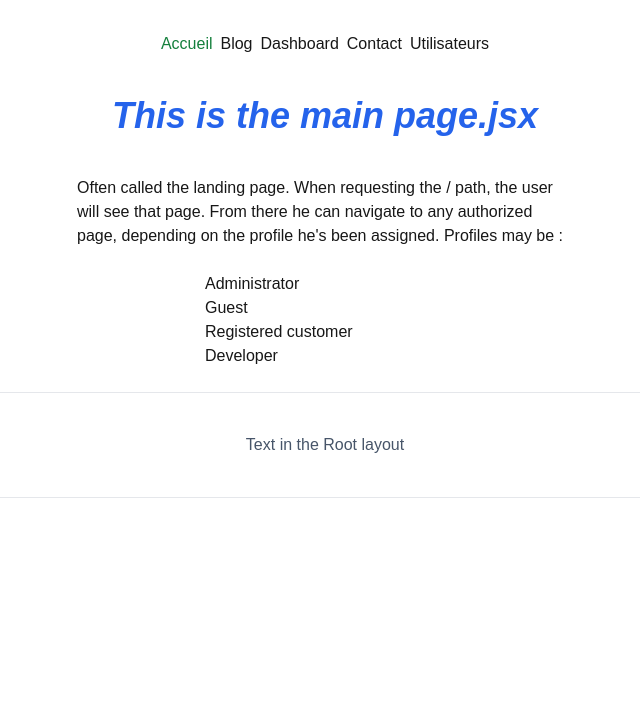
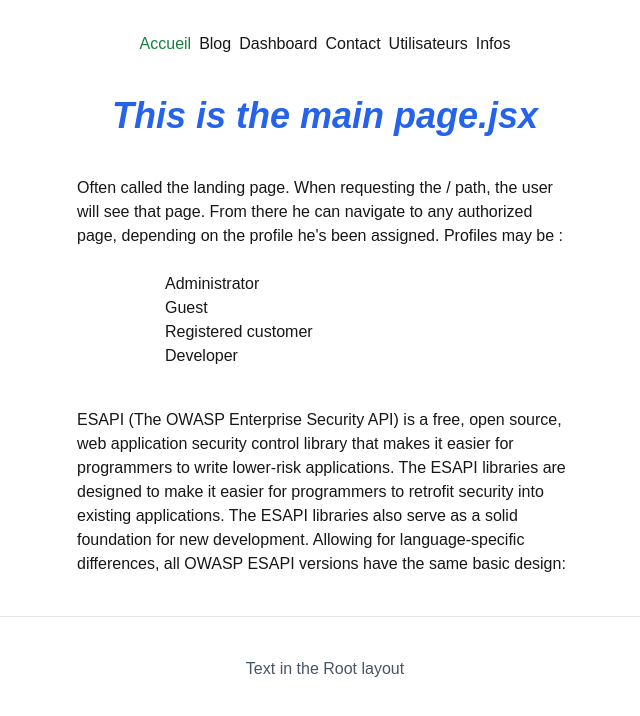
Before and after one commit to yves40/NEXTJS, a Next.js app in the folder 1.app-router/: page / in a window 1280 px wide. Shown: the top 716 px of the page, without its empty margins (315-955 px from the left). Built offline with nearby package versions, Linux system fonts and the light colour scheme.

Commit message:
Lesson : Groupement des routes : 1

```diff
--- a/1.app-router/src/app/(mainapp)/page.jsx
+++ b/1.app-router/src/app/(mainapp)/page.jsx
@@ -10,12 +10,16 @@ export default function Home() {
           will see that page.
           From there he can navigate to any authorized page, depending on the profile he's been assigned.
           Profiles may be :
+        </p>
         <ul className=" mx-32 my-6">
           <li>Administrator</li>
           <li>Guest</li>
           <li>Registered customer</li>
           <li>Developer</li>
         </ul>
+        <p className=" my-10 mx-10 border-blue-300">
+          ESAPI (The OWASP Enterprise Security API) is a free, open source, web application security control library that makes it easier for programmers to write lower-risk applications. The ESAPI libraries are designed to make it easier for programmers to retrofit security into existing applications. The ESAPI libraries also serve as a solid foundation for new development.
+          Allowing for language-specific differences, all OWASP ESAPI versions have the same basic design:
         </p>
       </div>
     </div>
--- a/1.app-router/src/components/Navbar.jsx
+++ b/1.app-router/src/components/Navbar.jsx
@@ -14,6 +14,7 @@ function Navbar() {
       <Link className={` ${pathname === "/dashboard" && "bg-red-700 text-white p-2 rounded-md"}`} href="/dashboard">Dashboard</Link>
       <Link className={` ${pathname === "/contact" && "bg-red-700 text-white p-2 rounded-md"}`}  href="/contact">Contact</Link>
       <Link className={` ${pathname === "/users" && "bg-red-700 text-white p-2 rounded-md"}`}  href="/users">Utilisateurs</Link>
+      <Link className={` ${pathname === "/discover" && "bg-red-700 text-white p-2 rounded-md"}`}  href="/discover">Infos</Link>
     </nav>
   )
 }
```
Lines whose indentation alone changed are shown as unchanged.
